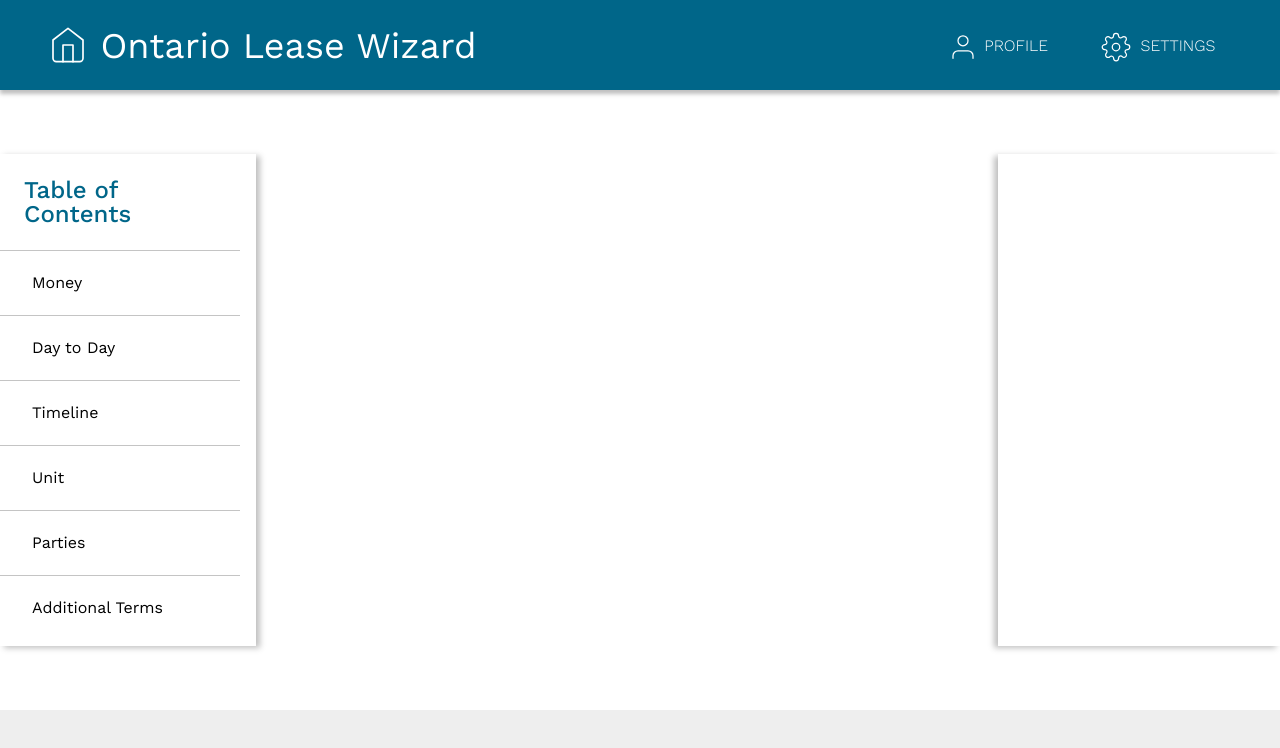
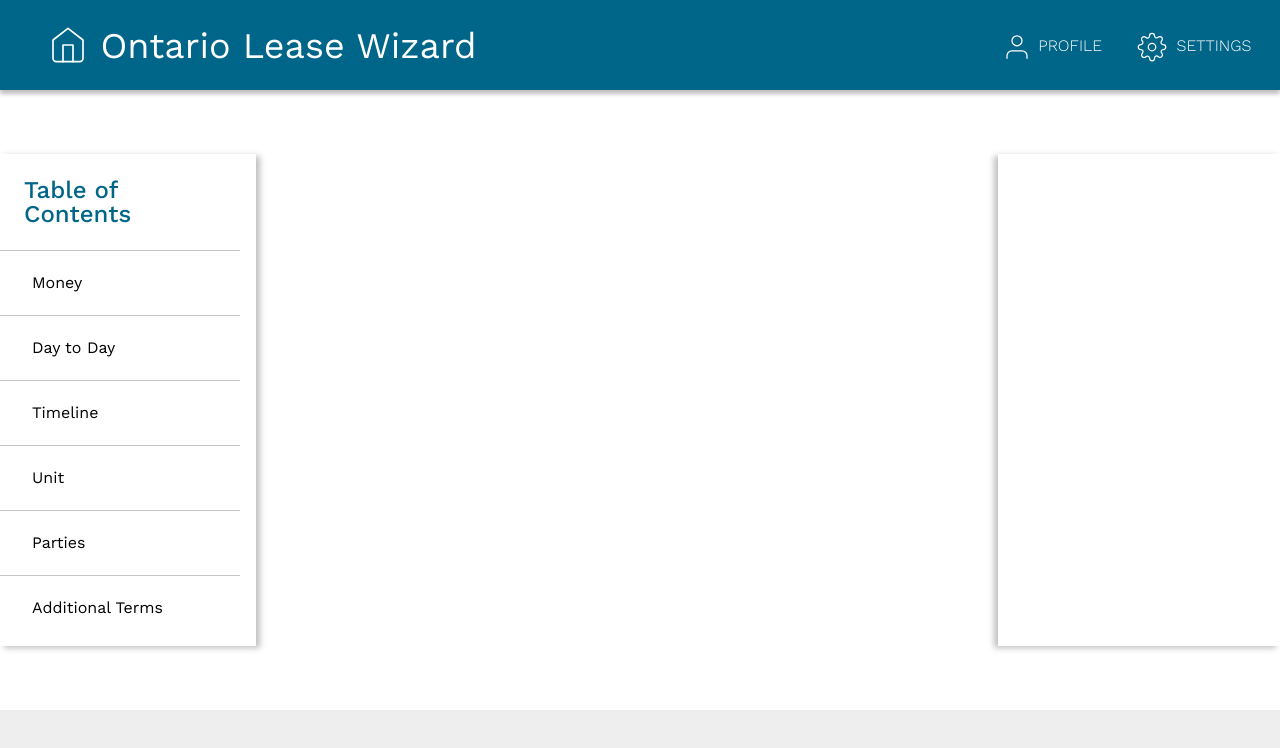
Before and after one commit to law-design-colab-ctto/ontario-lease-wizard, a React (Create React App) app: page / in a window 1280 px wide. Shown: the top 748 px of the page. Built offline with nearby package versions, Linux system fonts and the light colour scheme.

Commit message:
Pinning the subnav in the header to the right.

```diff
--- a/src/App.css
+++ b/src/App.css
@@ -98,7 +98,7 @@ header {
         position: absolute;
         width: 103px;
         height: 30px;
-        left: 70%;
+        left: calc(100vw - 330px);
         top: 25%;
         font-weight: 300;
         font-size: 16px;
@@ -107,7 +107,7 @@ header {
         position: absolute;
         width: 119px;
         height: 30px;
-        left: 80%;
+        left: calc(100vw - 220px);
         top: 25%;
         font-weight: 300;
         font-size: 16px;
--- a/src/App.scss
+++ b/src/App.scss
@@ -111,7 +111,7 @@ header {
         position: absolute;
         width: 103px;
         height: 30px;
-        left: 70%;
+        left: calc(100vw - 330px);
         top: 25%;
         font-weight: 300;
         font-size: 16px;
@@ -121,7 +121,7 @@ header {
         position: absolute;
         width: 119px;
         height: 30px;
-        left: 80%;
+        left: calc(100vw - 220px);
         top: 25%;
         font-weight: 300;
         font-size: 16px;
```
